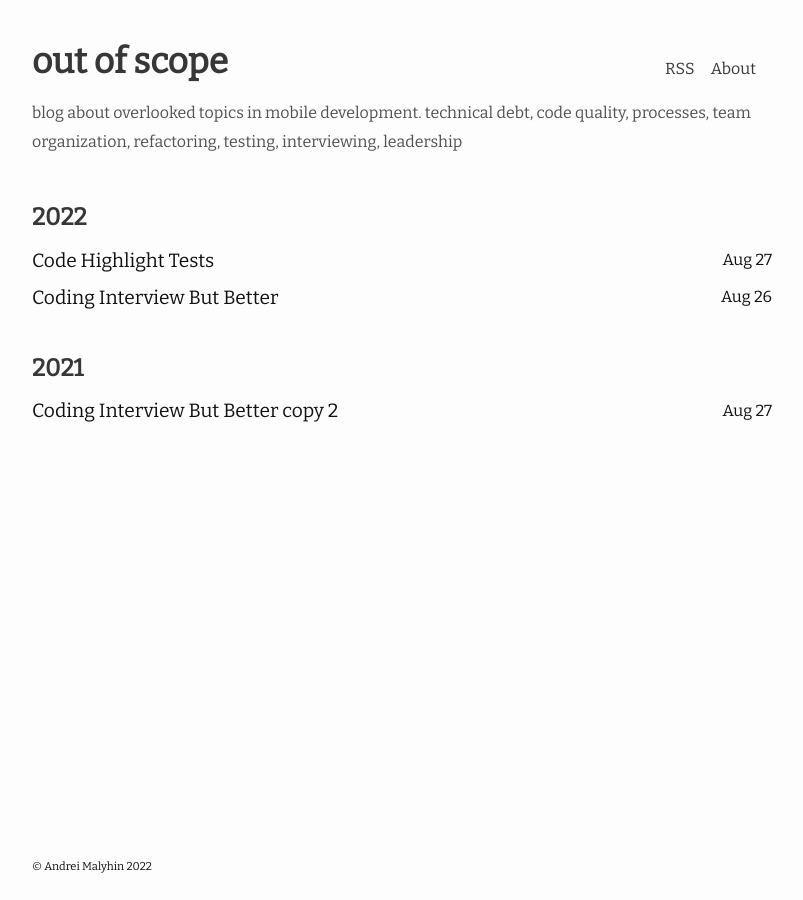
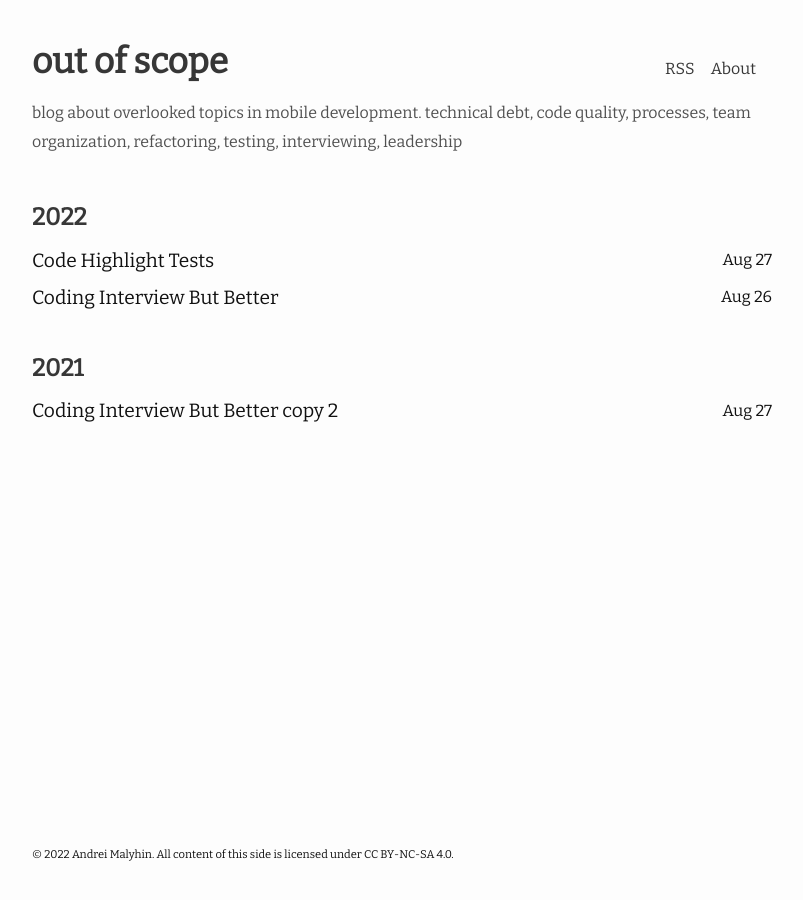
Before and after one commit to AndrewMalyhin/outofscope, a Jekyll site: the page built from index.markdown, in a window 1280 px wide. Shown: the whole page, without its empty margins (238-1041 px from the left). Built offline with Jekyll 4.4.1, drawn with Linux system fonts in a browser that asks for light colours; nearby versions of some CDN libraries.

```diff
--- a/_config.yml
+++ b/_config.yml
@@ -20,12 +20,20 @@
 
 title: out of scope
 subtitle: I'm Andrei Malyhin and this is my blog about overlooked topics in mobile development.
-author: © Andrei Malyhin 2022
-description: >- # this means to ignore newlines until "baseurl:"
+description: >-
   blog about overlooked topics in mobile development. technical debt, code quality, processes, team organization, refactoring, testing, interviewing, leadership
+
+author: © 2022 Andrei Malyhin
+
+content_license_text: All content of this side is licensed under
+content_license_type: CC BY-NC-SA 4.0
+content_license_url: https://creativecommons.org/licenses/by-nc-sa/4.0/
+
 baseurl: "/" # the subpath of your site, e.g. /blog
 url: "https://outofscope.blog" # the base hostname & protocol for your site, e.g. http://example.com
-twitter_username: jekyllrb
+email: "contact@outofscope.blog"
+
+twitter_username: outofscopeblog
 github_username:  AndrewMalyhin
 
 # Build settings
--- a/_includes/footer.html
+++ b/_includes/footer.html
@@ -3,19 +3,15 @@
     <div class="wrapper">
       <div class="footer-col-wrapper">
         <div class="footer-col">
-          <ul class="contact-list">
-            <li class="p-name">
-              {%- if site.author -%}
-                <a class="black-link" href="{{ site.url }}/about.html">
-                  {{ site.author | escape }}
-                </a>
-              {%- endif -%}
-              </li>
-              {%- if site.email -%}
-              <li>
-              <a class="u-email black-link" href="mailto:{{ site.email }}">{{ site.email }}</a></li>
-              {%- endif -%}
-          </ul>
+          <div class="flex-container">
+            {%- if site.content_license_text -%}
+            <p class="license"> {{ site.author }}. {{ site.content_license_text }}
+                  <a class="u-email black-link" href="{{ site.content_license_url }}.">
+                    {{ site.content_license_type }}.
+                  </a>
+            </p>
+            {%- endif -%}
+          </div>
         </div>
       </div>
     </div>
--- a/_includes/head.html
+++ b/_includes/head.html
@@ -11,7 +11,13 @@
     hljs.initHighlightingOnLoad();
   </script>
   {%- feed_meta -%}
-  {%- if jekyll.environment == 'production' and site.google_analytics -%}
-  {%- include google-analytics.html -%}
-  {%- endif -%}
+<!-- Google tag (gtag.js) -->
+<script async src="https://www.googletagmanager.com/gtag/js?id=G-RT9BJE4MPZ"></script>
+<script>
+  window.dataLayer = window.dataLayer || [];
+  function gtag(){dataLayer.push(arguments);}
+  gtag('js', new Date());
+
+  gtag('config', 'G-RT9BJE4MPZ');
+</script>
 </head>
--- a/_sass/moving/_layout.scss
+++ b/_sass/moving/_layout.scss
@@ -109,6 +109,13 @@
 .footer-heading {
   @include relative-font-size(1.125);
   margin-bottom: $spacing-unit / 2;
+}
+
+.license {
+
+    color: $text-color;
+    text-decoration: none;
+    @include relative-font-size(0.7);
 }
 
 .p-name {
```
